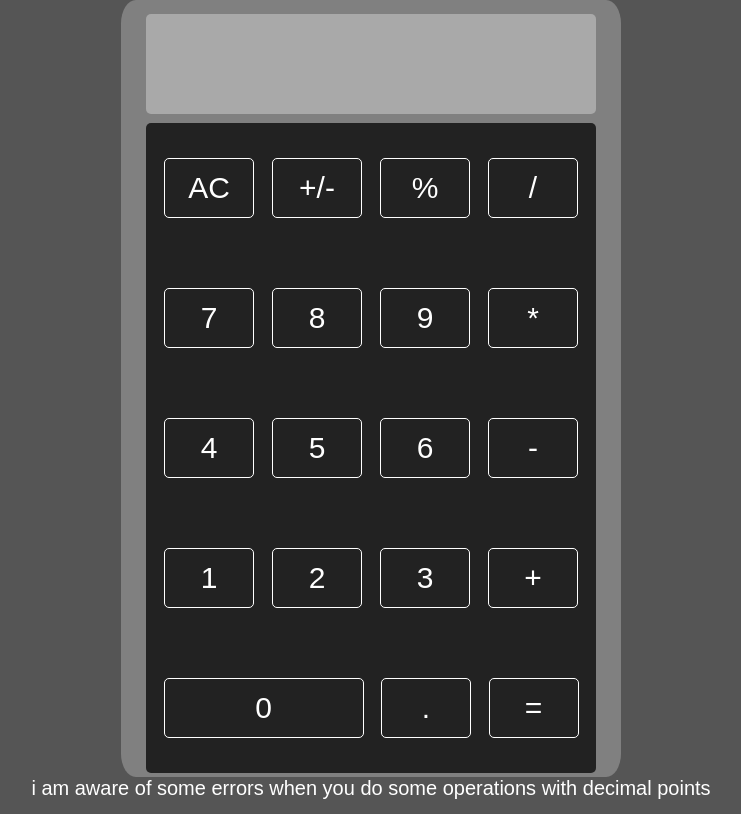
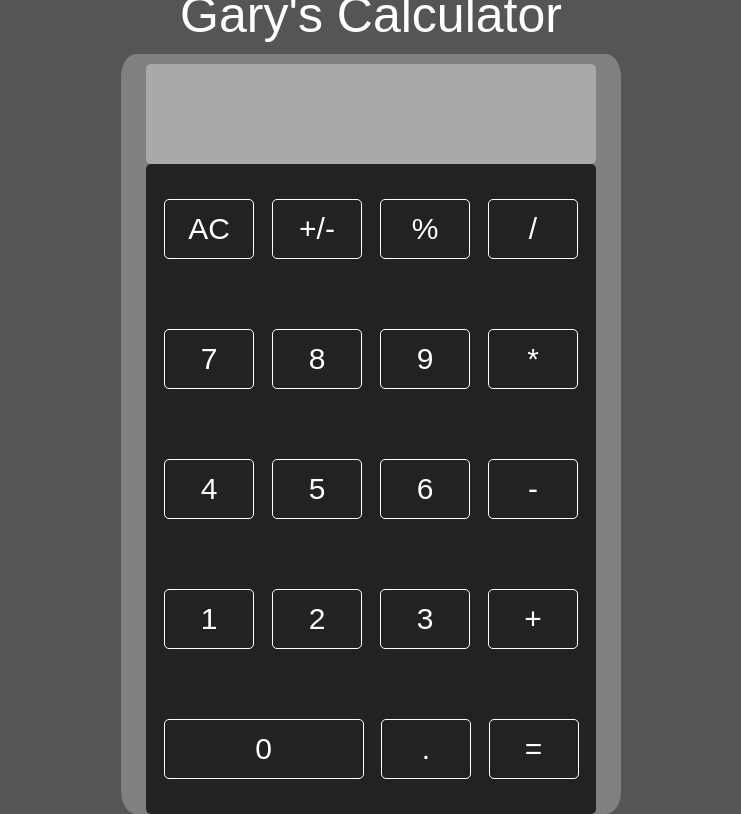
Before and after one commit to garrettrogers002/calculator, a plain HTML site: page index.html in a window 1280 px wide. Shown: the whole page, without its empty margins (269-1010 px from the left). Drawn offline with Linux system fonts and the light colour scheme; a web font is replaced by a local one.

Commit message:
change error message and add title to top

```diff
--- a/index.html
+++ b/index.html
@@ -10,6 +10,7 @@
     <link href="https://fonts.googleapis.com/css2?family=WDXL+Lubrifont+TC&display=swap" rel="stylesheet">
 </head>
 <body>
+    <div id="weird">Gary's Calculator</div>
     <div id="calculator">
         <div id="display"></div>
         <div id="buttonGrid">
@@ -44,7 +45,6 @@
             </div>
         </div>
     </div>
-    <div id="weird">i am aware of some errors when you do some operations with decimal points</div>
     <script src="./script.js"></script>
 </body>
 </html>
--- a/style.css
+++ b/style.css
@@ -73,5 +73,6 @@ body {
 }
 #weird {
     color: white;
-    font-size: 20px;
+    font-size: 50px;
+    padding-bottom: 10px;
 }
```
